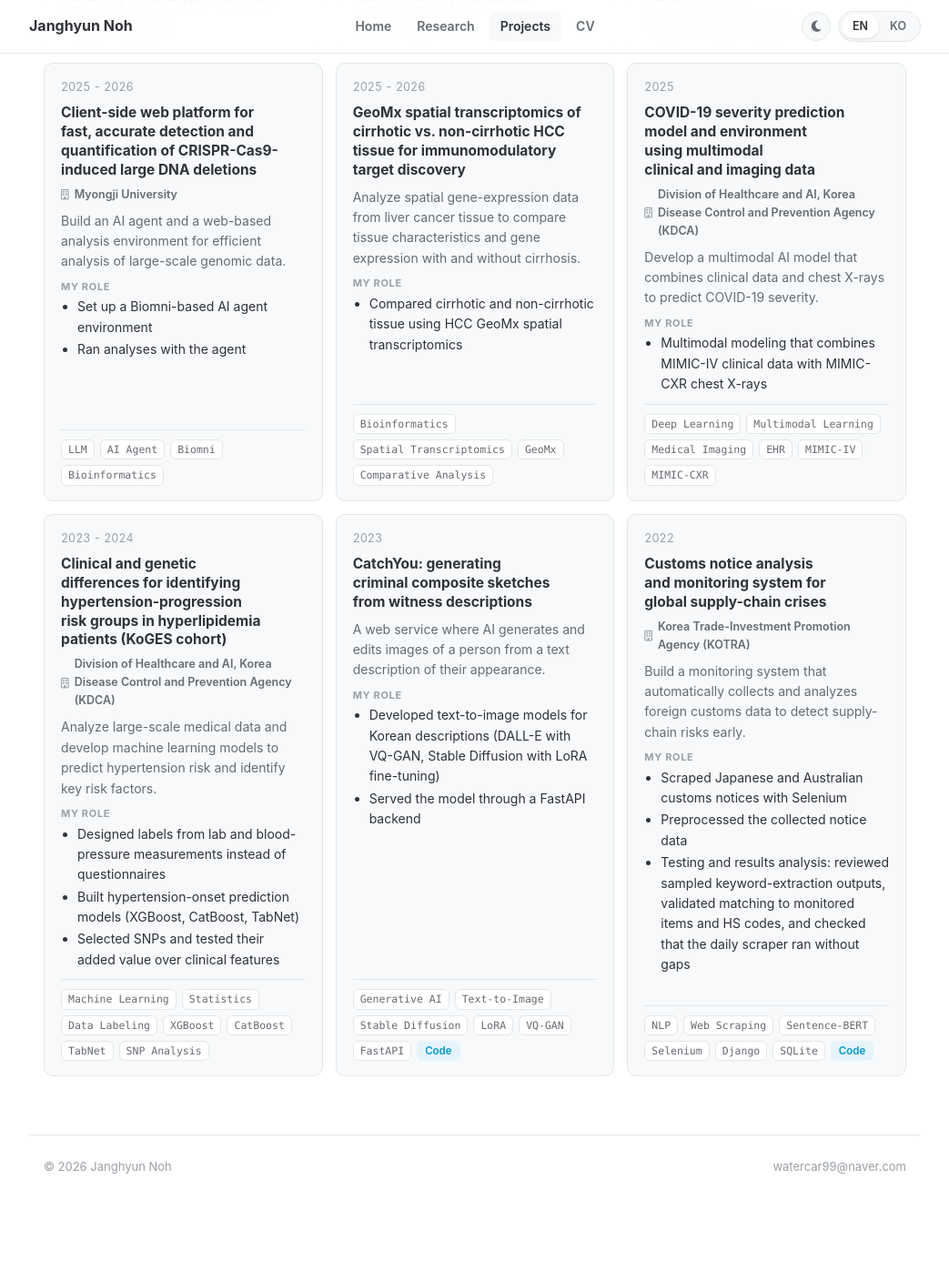
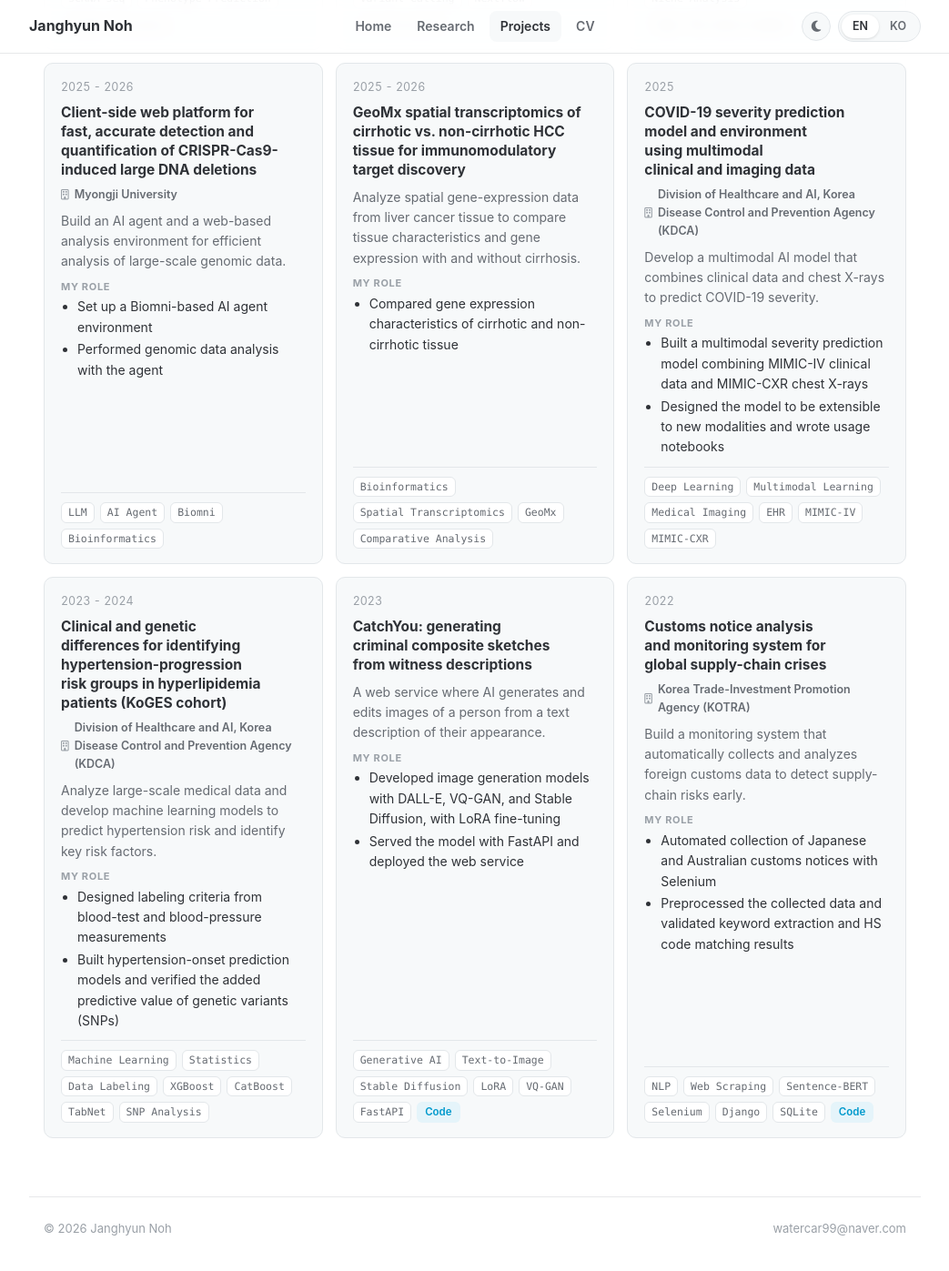
Before and after one commit to janghyunnoh/janghyunnoh.github.io, a Jekyll site: the page built from projects/index.md, in a window 1280 px wide and 1400 px high, scrolled down 633 px. Shown: the top 1397 px of the window at 91% size, without its empty margins (118-1161 px from the left). Built offline with Jekyll 4.4.1, drawn with Linux system fonts in a browser that asks for light colours; before the commit the page ends 1966 px from its top, so only the background shows below that; some of the changed text lies outside the part shown.

Commit message:
Projects: rewrite role bullets (EN/KO)
Co-Authored-By: Claude Opus 5.5 <noreply@anthropic.com>
Claude-Session: https://claude.ai/code/session_01KSQJoZP1auZdYkoBxWPSet

```diff
--- a/_data/projects.yml
+++ b/_data/projects.yml
@@ -15,11 +15,11 @@
   summary: "Analyze single-cell data and develop AI prediction models to discover new therapeutic targets for chronic inflammatory diseases."
   summary_ko: "단일세포 데이터 분석과 AI 예측 모델 개발을 통한 만성 염증성 질환의 새로운 치료 타겟 발굴"
   role:
-    - "Developed scRNA-seq models to predict MSI/MSS phenotypes"
-    - "Applied the models to AI-based target discovery"
+    - "Developed single-cell-based MSI/MSS phenotype prediction models"
+    - "Discovered therapeutic target candidates using the prediction models"
   role_ko:
-    - "scRNA-seq 기반 MSI/MSS 표현형 예측 모델 개발"
-    - "예측 모델을 활용한 AI 기반 타겟 발굴 연구"
+    - "단일세포 데이터 기반 MSI/MSS 표현형 예측 모델 개발"
+    - "예측 모델을 활용한 치료 타겟 후보 발굴 연구"
   tags: [Machine Learning, Bioinformatics, scRNA-seq, Phenotype Prediction, Target Discovery]
 
 - period: "2024 - 2026"
@@ -30,11 +30,11 @@
   summary: "Analyze apple genome data to identify genetic factors linked to bloom timing under climate change."
   summary_ko: "사과 유전체 데이터 분석을 통한 기후 변화에 따른 사과꽃 개화 시기 관련 유전적 요인 파악"
   role:
-    - "Built a variant-calling pipeline with nf-core/sarek"
-    - "Ran the genomic variant analysis"
+    - "Built a genomic variant analysis pipeline with nf-core/sarek"
+    - "Performed genomic variant detection and analysis"
   role_ko:
-    - "nf-core/sarek 기반 variant calling 파이프라인 구축"
-    - "유전체 변이 분석 수행"
+    - "nf-core/sarek 기반 유전체 변이 분석 파이프라인 구축"
+    - "유전체 변이 탐지 및 분석 수행"
   tags: [Bioinformatics, Genomics, Variant Calling, Nextflow, nf-core/sarek]
 
 - period: "2024 - 2026"
@@ -45,10 +45,10 @@
   summary: "Analyze spatial gene-expression data from tumor tissue to characterize cancer cells and their surroundings, and discover new therapeutic targets."
   summary_ko: "암 조직의 공간 유전자 발현 데이터를 분석하여 암세포의 특성과 주변 환경을 파악하고 새로운 치료 타겟 발굴"
   role:
-    - "Cellular niche analysis of TNBC Xenium spatial transcriptomics"
+    - "Analyzed cell characteristics in TNBC Xenium spatial transcriptomics data"
     - "Characterized the tumor microenvironment (TME)"
   role_ko:
-    - "TNBC Xenium 공간전사체 데이터 기반 세포 niche 분석"
+    - "TNBC Xenium 공간 전사체 데이터 기반 세포 특성 분석"
     - "종양 미세환경(TME) 특성 분석"
   tags: [Bioinformatics, Spatial Transcriptomics, Xenium, Niche Analysis, Tumor Microenvironment]
 
@@ -61,10 +61,10 @@
   summary_ko: "대규모 유전체 데이터를 효율적으로 분석하기 위한 AI Agent 및 웹 기반 분석 환경 구축"
   role:
     - "Set up a Biomni-based AI agent environment"
-    - "Ran analyses with the agent"
+    - "Performed genomic data analysis with the agent"
   role_ko:
     - "Biomni 기반 AI 에이전트 환경 구축"
-    - "에이전트를 활용한 분석 수행"
+    - "에이전트를 활용한 유전체 데이터 분석 수행"
   tags: [LLM, AI Agent, Biomni, Bioinformatics]
 
 - period: "2025 - 2026"
@@ -73,9 +73,9 @@
   summary: "Analyze spatial gene-expression data from liver cancer tissue to compare tissue characteristics and gene expression with and without cirrhosis."
   summary_ko: "간암 조직의 공간 유전자 발현 데이터를 분석하여 간경변 여부에 따른 조직 특성과 유전자 발현 차이 비교"
   role:
-    - "Compared cirrhotic and non-cirrhotic tissue using HCC GeoMx spatial transcriptomics"
+    - "Compared gene expression characteristics of cirrhotic and non-cirrhotic tissue"
   role_ko:
-    - "HCC GeoMx 공간전사체 기반 간경변·비간경변 조직 비교 분석"
+    - "간경변·비간경변 조직의 유전자 발현 특성 비교"
   tags: [Bioinformatics, Spatial Transcriptomics, GeoMx, Comparative Analysis]
 
 - period: "2025"
@@ -86,9 +86,11 @@
   summary: "Develop a multimodal AI model that combines clinical data and chest X-rays to predict COVID-19 severity."
   summary_ko: "임상 데이터와 흉부 X-ray 영상을 결합해 코로나19 환자의 중증도를 예측하는 멀티모달 AI 모델 개발"
   role:
-    - "Multimodal modeling that combines MIMIC-IV clinical data with MIMIC-CXR chest X-rays"
+    - "Built a multimodal severity prediction model combining MIMIC-IV clinical data and MIMIC-CXR chest X-rays"
+    - "Designed the model to be extensible to new modalities and wrote usage notebooks"
   role_ko:
-    - "MIMIC-IV 임상 데이터와 MIMIC-CXR 흉부 X-ray를 결합한 멀티모달 연구"
+    - "MIMIC-IV 임상 데이터와 MIMIC-CXR 흉부 X-ray를 결합한 멀티모달 중증도 예측 모델 구축"
+    - "새로운 모달리티를 추가할 수 있는 확장형 구조 설계 및 사용 가이드 노트북 작성"
   tags: [Deep Learning, Multimodal Learning, Medical Imaging, EHR, MIMIC-IV, MIMIC-CXR]
 
 - period: "2023 - 2024"
@@ -99,13 +101,11 @@
   summary: "Analyze large-scale medical data and develop machine learning models to predict hypertension risk and identify key risk factors."
   summary_ko: "대규모 의료 데이터 분석과 머신러닝 모델 개발을 통한 고혈압 발생 위험 예측 및 주요 위험 요인 분석"
   role:
-    - "Designed labels from lab and blood-pressure measurements instead of questionnaires"
-    - "Built hypertension-onset prediction models (XGBoost, CatBoost, TabNet)"
-    - "Selected SNPs and tested their added value over clinical features"
+    - "Designed labeling criteria from blood-test and blood-pressure measurements"
+    - "Built hypertension-onset prediction models and verified the added predictive value of genetic variants (SNPs)"
   role_ko:
-    - "설문 대신 혈액검사·혈압 수치 기반 라벨링 기준 설계"
-    - "고혈압 발생 예측 모델 구축 (XGBoost·CatBoost·TabNet)"
-    - "SNP 선별 및 임상 변수 대비 추가 효과 검증"
+    - "혈액검사·혈압 수치 기반 데이터 라벨링 기준 설계"
+    - "고혈압 발생 예측 모델 구축 및 유전 변이(SNP)의 추가 예측 효과 확인"
   tags: [Machine Learning, Statistics, Data Labeling, XGBoost, CatBoost, TabNet, SNP Analysis]
 
 - period: "2023"
@@ -114,11 +114,11 @@
   summary: "A web service where AI generates and edits images of a person from a text description of their appearance."
   summary_ko: "사용자가 입력한 인물의 외형 묘사를 바탕으로 AI가 이미지를 생성·수정하는 웹 서비스 개발"
   role:
-    - "Developed text-to-image models for Korean descriptions (DALL-E with VQ-GAN, Stable Diffusion with LoRA fine-tuning)"
-    - "Served the model through a FastAPI backend"
+    - "Developed image generation models with DALL-E, VQ-GAN, and Stable Diffusion, with LoRA fine-tuning"
+    - "Served the model with FastAPI and deployed the web service"
   role_ko:
-    - "한국어 진술 기반 이미지 생성 모델 개발 (DALL-E·VQ-GAN, Stable Diffusion LoRA 파인튜닝)"
-    - "FastAPI 기반 모델 서빙 및 배포"
+    - "DALL-E, VQ-GAN, Stable Diffusion 기반 이미지 생성 모델 개발 및 LoRA 파인튜닝"
+    - "FastAPI 기반 모델 서빙 및 웹 서비스 배포"
   tags: [Generative AI, Text-to-Image, Stable Diffusion, LoRA, VQ-GAN, FastAPI]
   links:
     code: "https://github.com/Catch-You/CatchYou-AI"
@@ -131,13 +131,11 @@
   summary: "Build a monitoring system that automatically collects and analyzes foreign customs data to detect supply-chain risks early."
   summary_ko: "해외 세관 데이터를 자동으로 수집·분석해 공급망 위험 신호를 조기에 감지하는 모니터링 시스템 개발"
   role:
-    - "Scraped Japanese and Australian customs notices with Selenium"
-    - "Preprocessed the collected notice data"
-    - "Testing and results analysis: reviewed sampled keyword-extraction outputs, validated matching to monitored items and HS codes, and checked that the daily scraper ran without gaps"
+    - "Automated collection of Japanese and Australian customs notices with Selenium"
+    - "Preprocessed the collected data and validated keyword extraction and HS code matching results"
   role_ko:
-    - "Selenium 기반 일본·호주 세관 고시 스크래핑"
-    - "수집 데이터 전처리"
-    - "테스트 및 결과 분석: 키워드 추출 결과 샘플 검토, 모니터링 품목·HSCODE 매칭 검증, 스크래퍼 일일 수집 동작 확인"
+    - "Selenium 기반 일본·호주 세관 고시 데이터 수집 자동화"
+    - "수집 데이터 전처리 및 키워드 추출·HS CODE 매칭 결과 검증"
   tags: [NLP, Web Scraping, Sentence-BERT, Selenium, Django, SQLite]
   links:
     code: "https://github.com/janghyunnoh/customs-notification-analysis-and-monitoring-system-main"
```
